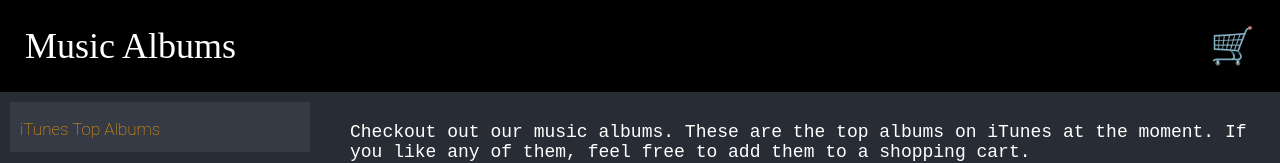
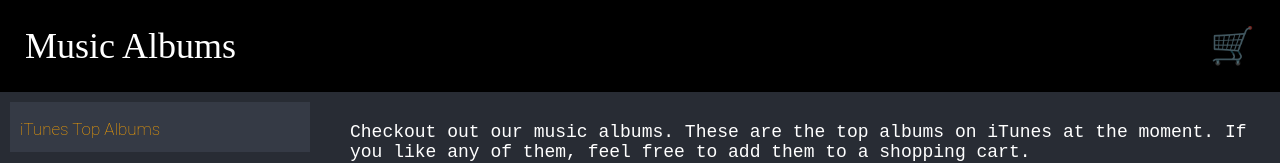
Before and after one commit to piotrtenczyk/music-albums-react-ts, a React (Create React App) app: page / in a window 1280 px wide. Shown: the top 163 px of the page. Built offline with nearby package versions, Linux system fonts and the light colour scheme.

Commit message:
zad domowe 1: 50% przezrodzystosci SsoppingCartIcon

```diff
--- a/src/common/ShoppingCartIcon.tsx
+++ b/src/common/ShoppingCartIcon.tsx
@@ -1,8 +1,11 @@
 import { Link } from "react-router-dom";
 
-const linkStyle = {
-  textDecoration: "none",
-  color: "white",
+const getlinkStyle = (isTransparent: boolean | undefined) => {
+  return {
+    textDecoration: "none",
+    color: "white",
+    opacity: isTransparent ? "0.5" : "1",
+  };
 };
 
 const getNumberOfItemsStyle = (backgroundColor: string | undefined) => {
@@ -24,11 +27,13 @@ const getNumberOfItemsStyle = (backgroundColor: string | undefined) => {
 interface ShoppingCartIconProps {
   numberOfItems: number;
   numberBackgroundColor?: string;
+  transparent?: boolean;
 }
 
 const ShoppingCartIcon: React.FC<ShoppingCartIconProps> = ({
   numberOfItems,
   numberBackgroundColor,
+  transparent,
 }) => {
   const numberIcon =
     numberOfItems > 0 ? (
@@ -36,10 +41,9 @@ const ShoppingCartIcon: React.FC<ShoppingCartIconProps> = ({
         {numberOfItems}
       </span>
     ) : null;
-
   return (
     <div style={{ position: "relative" }}>
-      <Link to="/shopping-cart" style={linkStyle}>
+      <Link to="/shopping-cart" style={getlinkStyle(transparent)}>
         🛒
         {numberIcon}
       </Link>
--- a/src/pageStructure/Page.tsx
+++ b/src/pageStructure/Page.tsx
@@ -58,7 +58,7 @@ const Page = () => {
         <Link to="/" style={headerLinkStyle}>
           Music Albums
         </Link>
-        <ShoppingCartIcon numberOfItems={numberOfItems} />
+        <ShoppingCartIcon numberOfItems={numberOfItems} transparent />
       </header>
       <NavBar />
       <section style={sectionStyle}>
```
